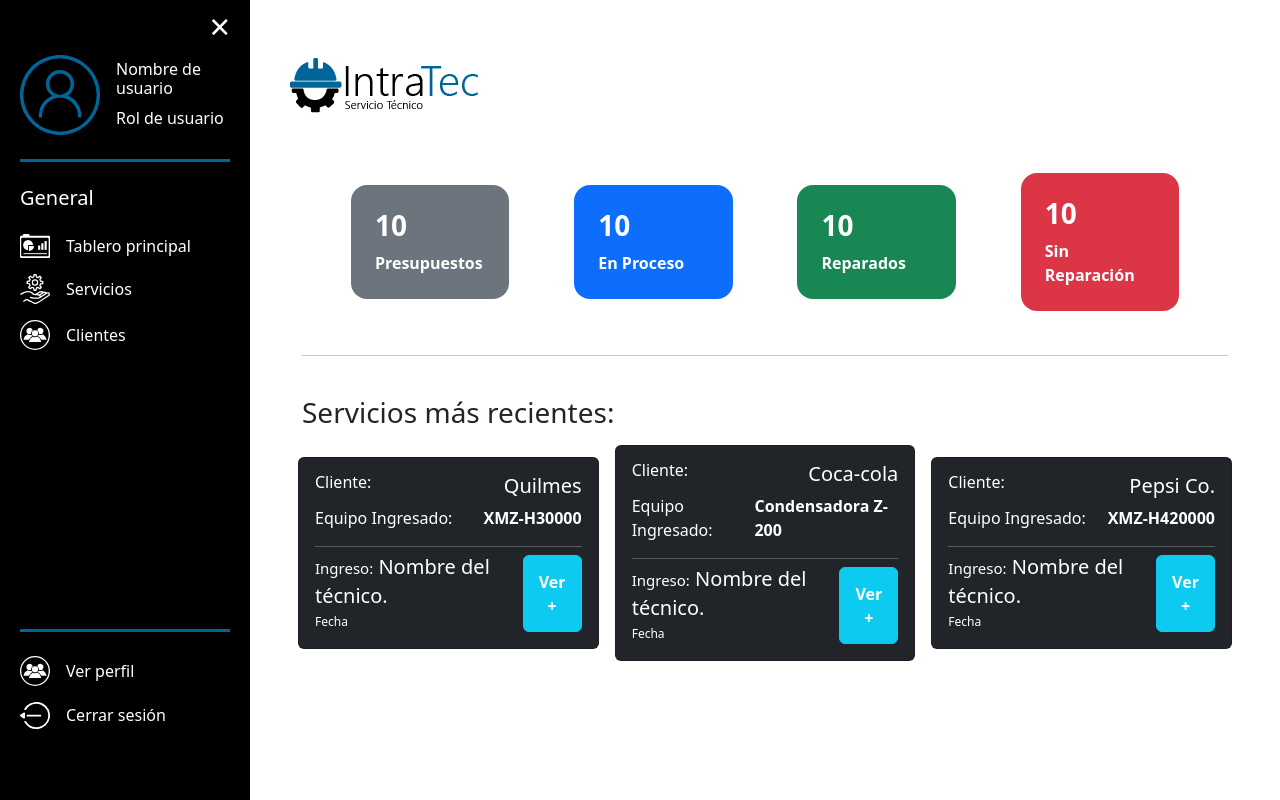
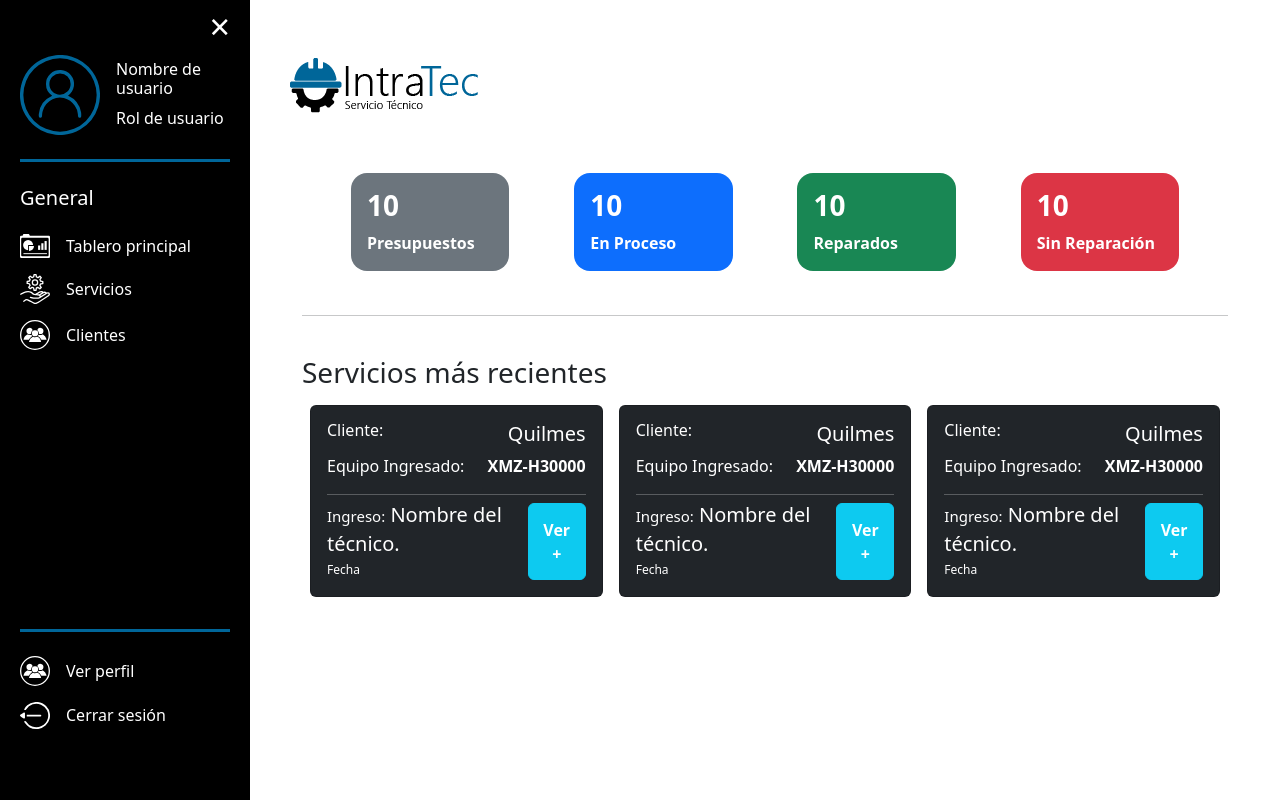
Before and after one commit to julian-arguello/intraTec, a React (Create React App) app in the folder frontend/intra-tec/: page /inicio in a window 1280 px wide. Built offline with nearby package versions, Linux system fonts and the light colour scheme; no server answers; sample sign-in values are in the browser's storage.

Commit message:
box repair

```diff
--- a/frontend/intra-tec/src/pages/Home.jsx
+++ b/frontend/intra-tec/src/pages/Home.jsx
@@ -3,24 +3,24 @@ function Home(props){
 
     return(
         <div className="container">
-            <h2 className="d-none" >Home</h2>
+            <h2 className="d-none">Home</h2>
 
             <div className="row text-white d-xs-inline d-sm-flex pt-4 pb-4
-                            justify-content-center align-items-center justify-content-lg-evenly">
+                            justify-content-evenly align-items-center text-center text-sm-start">
 
-                <div className="bg-secondary p-4 m-1 rounded-4 col-11 col-sm-5 col-lg-2">
+                <div className="bg-secondary p-3 m-1 rounded-4 col-5 col-lg-2">
                     <p className="h3"><strong>10</strong></p>
                     <strong>Presupuestos</strong>
                 </div>
-                <div className="bg-primary p-4 m-1 rounded-4 col-11 col-sm-5 col-lg-2">
+                <div className="bg-primary p-3 m-1 rounded-4 col-5 col-lg-2">
                     <p className="h3"><strong>10</strong></p>
                     <strong>En Proceso</strong>
                 </div>
-                <div className="bg-success p-4 m-1 rounded-4 col-11 col-sm-5 col-lg-2">
+                <div className="bg-success p-3 m-1 rounded-4 col-5 col-lg-2">
                     <p className="h3"><strong>10</strong></p>
                     <strong>Reparados</strong>
                 </div>
-                <div className="bg-danger p-4 m-1 rounded-4 col-11 col-sm-5 col-lg-2">
+                <div className="bg-danger p-3 m-1 rounded-4 col-5 col-lg-2">
                     <p className="h3"><strong>10</strong></p>
                     <strong>Sin Reparación </strong>
                 </div>
@@ -28,14 +28,14 @@ function Home(props){
 
             <hr />
 
-            <div className="pt-4 pb-4">
-                <h3>Servicios más recientes:</h3>
-                <div className="row d-xs-inline d-sm-flex
-                                justify-content-center align-items-center justify-content-lg-evenly">
+            <div className="pt-4 pb-4 d-flex flex-wrap">
+                <h3 className="col-12 text-center text-md-start">Servicios más recientes</h3>
 
-                        <div className="card card-body text-white bg-dark col-8 col-md-5 col-xl-3 m-2">
+                <div className="d-xs-inline d-sm-flex align-items-center col-12 col-md-6 col-xl-4">
 
-                            <div className="d-flex justify-content-between">
+                    <div className="card card-body text-white bg-dark m-2">
+
+                        <div className="d-flex justify-content-between ">
                             <p className="card-subtitle fw-light">Cliente:</p>
                             <p className="card-title h5">Quilmes</p>
                         </div>
@@ -57,15 +57,19 @@ function Home(props){
                         </div>
                     </div>
 
-                        <div className="card card-body text-white bg-dark col-8 col-md-5 col-xl-3 m-2">
+                </div>
 
-                            <div className="d-flex justify-content-between">
+                <div className="d-xs-inline d-sm-flex  align-items-center col-12 col-md-6 col-xl-4">
+
+                    <div className="card card-body text-white bg-dark m-2">
+
+                        <div className="d-flex justify-content-between ">
                             <p className="card-subtitle fw-light">Cliente:</p>
-                                <p className="card-title h5">Coca-cola</p>
+                            <p className="card-title h5">Quilmes</p>
                         </div>
                         <div className="d-flex justify-content-between">
                             <p className="text-white fw-light">Equipo Ingresado: </p>
-                                <p className="text-white fw-semibold"> Condensadora Z-200</p>
+                            <p className="text-white fw-semibold"> XMZ-H30000</p>
                         </div>
 
                         <hr className="m-0 mb-2" />
@@ -81,15 +85,19 @@ function Home(props){
                         </div>
                     </div>
 
-                        <div className="card card-body text-white bg-dark col-8 col-md-5 col-xl-3 m-2">
+                </div>
 
-                            <div className="d-flex justify-content-between">
+                <div className="d-xs-inline d-sm-flex  align-items-center col-12 col-md-6 col-xl-4">
+
+                    <div className="card card-body text-white bg-dark m-2">
+
+                        <div className="d-flex justify-content-between ">
                             <p className="card-subtitle fw-light">Cliente:</p>
-                                <p className="card-title h5">Pepsi Co.</p>
+                            <p className="card-title h5">Quilmes</p>
                         </div>
                         <div className="d-flex justify-content-between">
                             <p className="text-white fw-light">Equipo Ingresado: </p>
-                                <p className="text-white fw-semibold"> XMZ-H420000</p>
+                            <p className="text-white fw-semibold"> XMZ-H30000</p>
                         </div>
 
                         <hr className="m-0 mb-2" />
@@ -104,9 +112,6 @@ function Home(props){
                             <button href="#" className="btn btn-info text-white"><strong>Ver +</strong></button>
                         </div>
                     </div>
-
-
-
                 </div>
 
         </div>
```
Lines whose indentation alone changed are shown as unchanged.
